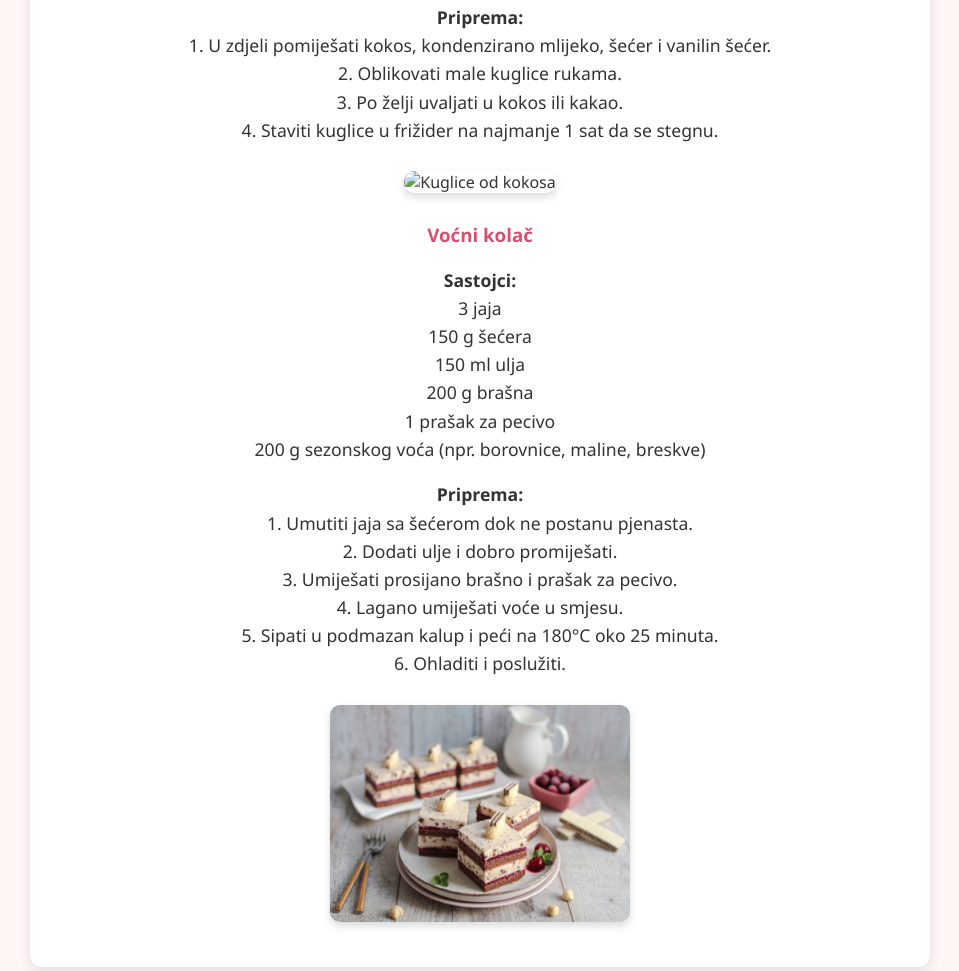
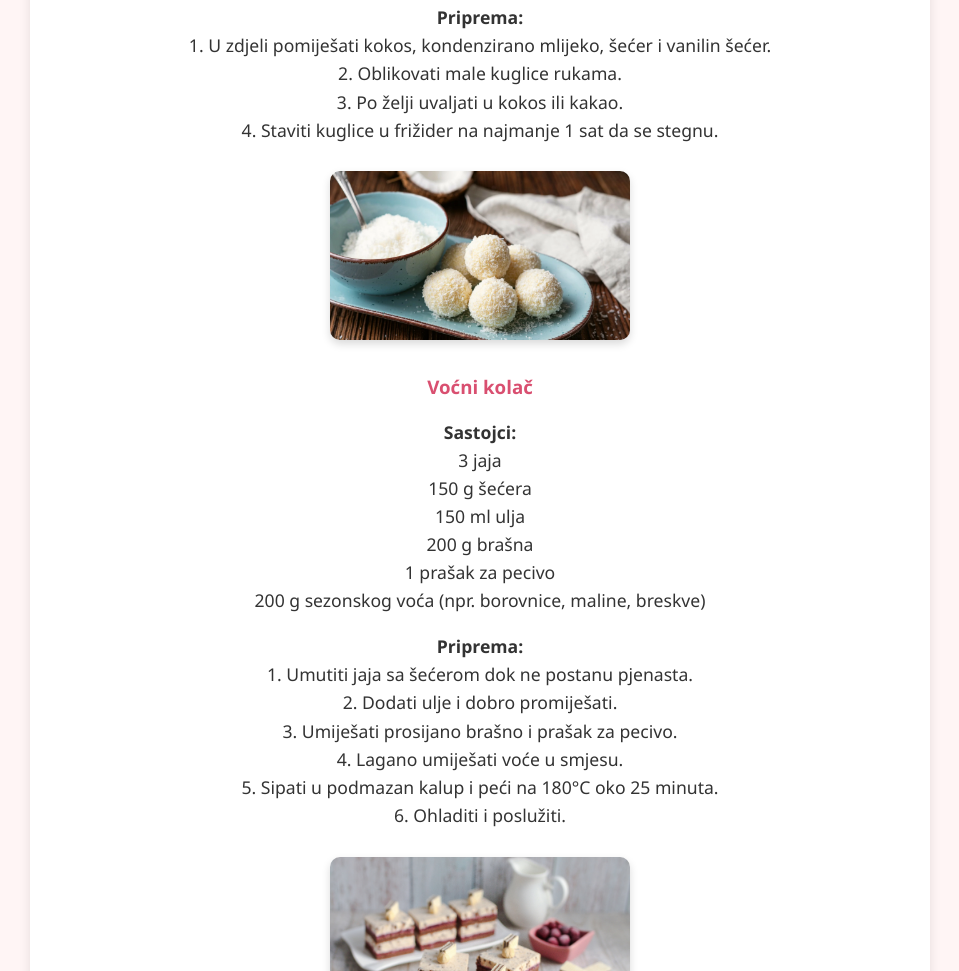
Before and after one commit to amilakrupalija22-a11y/PrviProjektniZadatakAmilaK-SI, a plain HTML site: page recepti.html in a window 1280 px wide. Shown: the part 1656-2627 px from the top of the page, without its empty margins (160-1119 px from the left). Drawn offline with Linux system fonts and the light colour scheme; files that its build step writes are made by us from their sources.

Commit message:
Update recepti.html

```diff
--- a/recepti.html
+++ b/recepti.html
@@ -58,7 +58,7 @@
                 3. Po želji uvaljati u kokos ili kakao.<br>
                 4. Staviti kuglice u frižider na najmanje 1 sat da se stegnu.
                 </p>
-                <img src="images/kokoskuglice.jpg" alt="Kuglice od kokosa" width="300">
+                <img src="images/kokoskuglice.webp" alt="Kuglice od kokosa" width="300">
             </article>
 
             <article>
```
